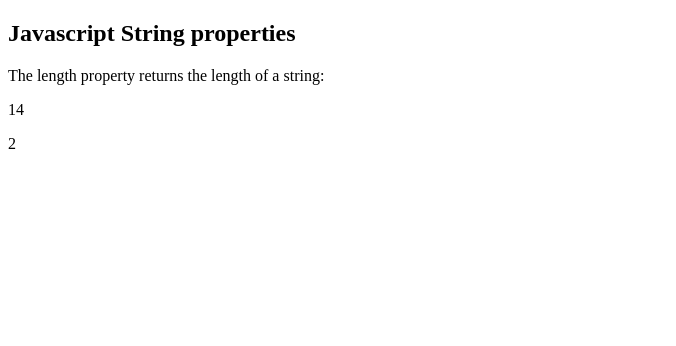
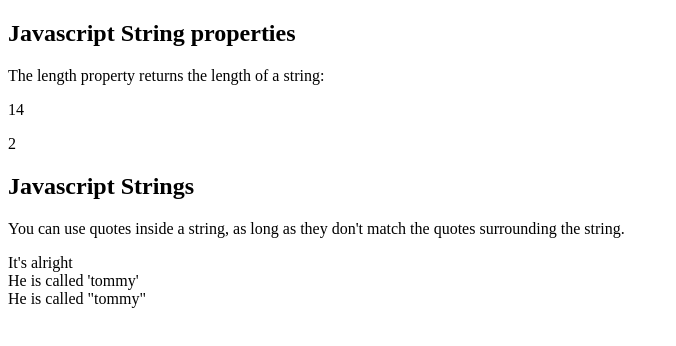
Before and after one commit to gulshan25/learnWithSumit, a plain HTML site: page practice.html in a window 1280 px wide. Shown: the whole page, without its empty margins (0-676 px from the left). Drawn offline with Linux system fonts and the light colour scheme.

Commit message:
practice

```diff
--- a/practice.html
+++ b/practice.html
@@ -4,11 +4,13 @@
     <meta charset="UTF-8">
     <meta http-equiv="X-UA-Compatible" content="IE=edge">
     <meta name="viewport" content="width=device-width, initial-scale=1.0">
+    <link rel="stylesheet" href="style.css">
     <title>Document</title>
 </head>
 <body>
 
     <!-- Js Strings -->
+    <header>
 
     <h2>Javascript String properties</h2>
 
@@ -18,13 +20,38 @@
     <p id="demo1"></p>
     <p id="demo2"></p>
 
+    </header>
+    <main>
+        <h2>Javascript Strings</h2>
 
+        <p>You can use quotes inside a string, as long as they don't match the quotes surrounding the string.</p>
+
+        <p id="pra1"></p>
+    </main>
     <script>
+        //header
+
         let text = "Gulshan Rahman";
         document.getElementById("demo").innerHTML = text.length;
 
         let number = "28";
         document.getElementById("demo1").innerHTML = number.length;
+
+        //header
+
+        //main
+
+        let answer1 = "It's alright";
+        let answer2 = "He is called 'tommy'";
+        let answer3 = 'He is called "tommy"';
+
+        document.getElementById("pra1").innerHTML = answer1 + "<br>" + answer2 + "<br>" + answer3;
+
+        //main
+
+
+
+
     </script>
 
     <!-- Js Strings -->
--- /dev/null
+++ b/style.css
@@ -0,0 +1,13 @@
+/* * {
+    margin: 0;
+    padding: 0;
+    box-sizing: border-box;
+} */
+
+html, body {
+
+}
+
+/* header {
+    display: flex;
+} */
```
